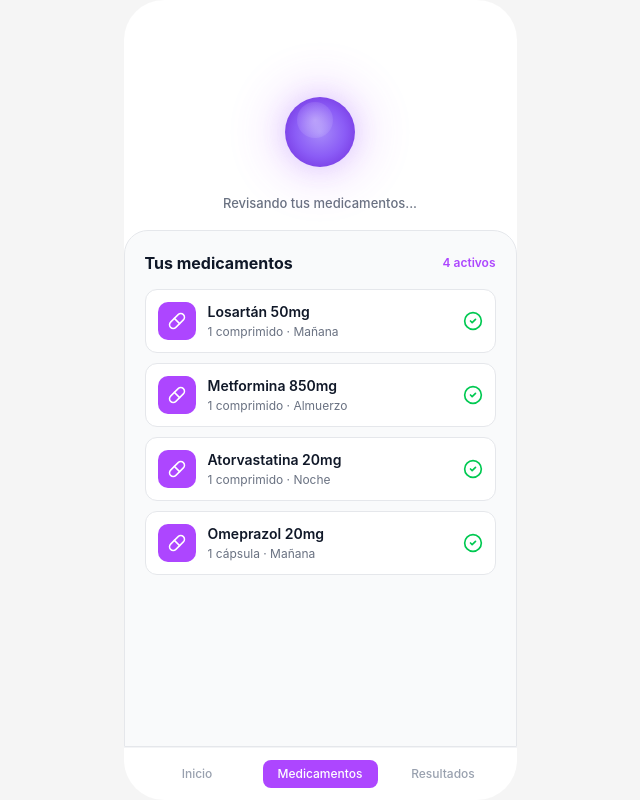
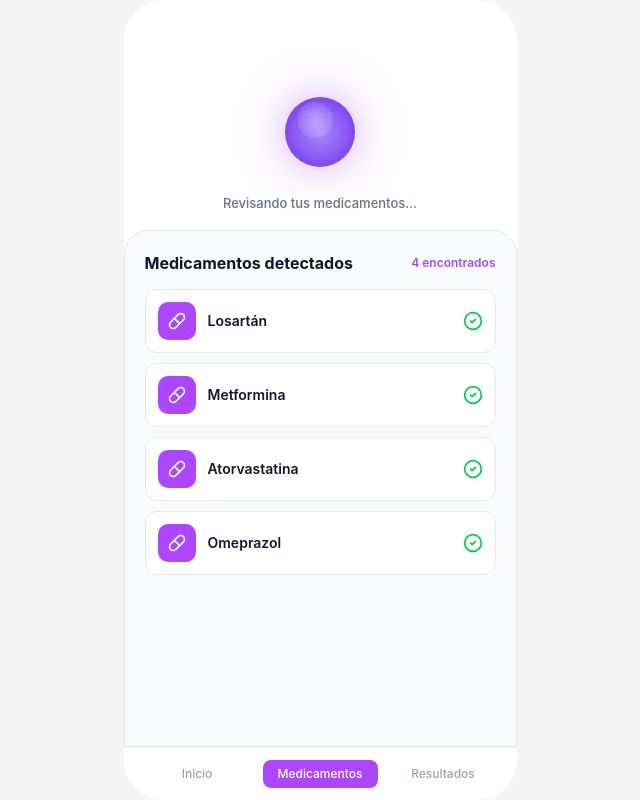
Before and after one commit to mate-code-tech/guarda-frontend-web-app, a Next.js app: page / in a window 1280 px wide. Both pictures are taken after a click on the button "Medicamentos". Shown: the whole page, without its empty margins (320-960 px from the left). Built offline with nearby package versions, Linux system fonts and the light colour scheme.

Commit message:
Mejoras en el diseño de las vistas

```diff
--- a/src/components/GreetingView.tsx
+++ b/src/components/GreetingView.tsx
@@ -11,7 +11,7 @@ export function GreetingView() {
           Hola, Gastón
         </h1>
         <p className="text-center text-[15px] text-gray-500">
-          ¿En qué puedo ayudarte hoy?
+          Contame qué medicamentos tomás y te ayudo a verificar si son compatibles.
         </p>
       </div>
     </div>
--- a/src/components/MedicationsView.tsx
+++ b/src/components/MedicationsView.tsx
@@ -3,28 +3,15 @@
 import { Pill, CircleCheck } from "lucide-react";
 import { Orb } from "./Orb";
 
-interface Medication {
-  name: string;
-  detail: string;
-}
+const MOCK_MEDICATIONS = ["Losartán", "Metformina", "Atorvastatina", "Omeprazol"];
 
-const MOCK_MEDICATIONS: Medication[] = [
-  { name: "Losartán 50mg", detail: "1 comprimido · Mañana" },
-  { name: "Metformina 850mg", detail: "1 comprimido · Almuerzo" },
-  { name: "Atorvastatina 20mg", detail: "1 comprimido · Noche" },
-  { name: "Omeprazol 20mg", detail: "1 cápsula · Mañana" },
-];
-
-function MedCard({ med }: { med: Medication }) {
+function MedCard({ name }: { name: string }) {
   return (
     <div className="flex w-full items-center gap-3 rounded-xl border border-gray-200 bg-white p-3">
       <div className="flex h-[38px] w-[38px] shrink-0 items-center justify-center rounded-[10px] bg-purple-500">
         <Pill className="h-[18px] w-[18px] text-white" />
       </div>
-      <div className="flex min-w-0 flex-1 flex-col gap-0.5">
-        <span className="text-sm font-semibold text-gray-900">{med.name}</span>
-        <span className="text-xs text-gray-500">{med.detail}</span>
-      </div>
+      <span className="min-w-0 flex-1 text-sm font-semibold text-gray-900">{name}</span>
       <CircleCheck className="h-5 w-5 shrink-0 text-green-500" />
     </div>
   );
@@ -46,17 +33,17 @@ export function MedicationsView() {
         {/* Header */}
         <div className="flex items-center justify-between">
           <h2 className="text-base font-bold text-gray-900">
-            Tus medicamentos
+            Medicamentos detectados
           </h2>
           <span className="text-xs font-semibold text-purple-500">
-            {MOCK_MEDICATIONS.length} activos
+            {MOCK_MEDICATIONS.length} encontrados
           </span>
         </div>
 
         {/* List */}
         <div className="mt-3.5 flex flex-col gap-2.5">
-          {MOCK_MEDICATIONS.map((med) => (
-            <MedCard key={med.name} med={med} />
+          {MOCK_MEDICATIONS.map((name) => (
+            <MedCard key={name} name={name} />
           ))}
         </div>
       </div>
--- a/src/components/ResultsView.tsx
+++ b/src/components/ResultsView.tsx
@@ -13,20 +13,23 @@ interface InteractionCard {
 
 const SEVERITY_CONFIG: Record<
   Severity,
-  { bg: string; dotColor: string; labelColor: string }
+  { bg: string; border: string; dotColor: string; labelColor: string }
 > = {
   severe: {
     bg: "bg-red-50",
+    border: "border-red-200",
     dotColor: "bg-red-500",
     labelColor: "text-red-600",
   },
   moderate: {
     bg: "bg-amber-50",
+    border: "border-amber-200",
     dotColor: "bg-amber-400",
     labelColor: "text-amber-600",
   },
   safe: {
     bg: "bg-green-50",
+    border: "border-green-200",
     dotColor: "bg-green-500",
     labelColor: "text-green-600",
   },
@@ -61,7 +64,7 @@ function ResultCard({ card }: { card: InteractionCard }) {
 
   return (
     <div
-      className={`flex w-full flex-col gap-2 rounded-xl p-4 ${config.bg}`}
+      className={`flex w-full flex-col gap-2 rounded-xl border p-4 ${config.bg} ${config.border}`}
     >
       <div className="flex items-center gap-1.5">
         <div className={`h-3 w-3 rounded-full ${config.dotColor}`} />
@@ -101,6 +104,12 @@ export function ResultsView() {
             <ResultCard key={card.title} card={card} />
           ))}
         </div>
+
+        {/* Disclaimer */}
+        <p className="mt-4 text-center text-[11px] leading-snug text-gray-400">
+          Esta información es orientativa y no reemplaza el consejo médico.
+          Consultá siempre a tu médico de confianza.
+        </p>
       </div>
     </div>
   );
```
